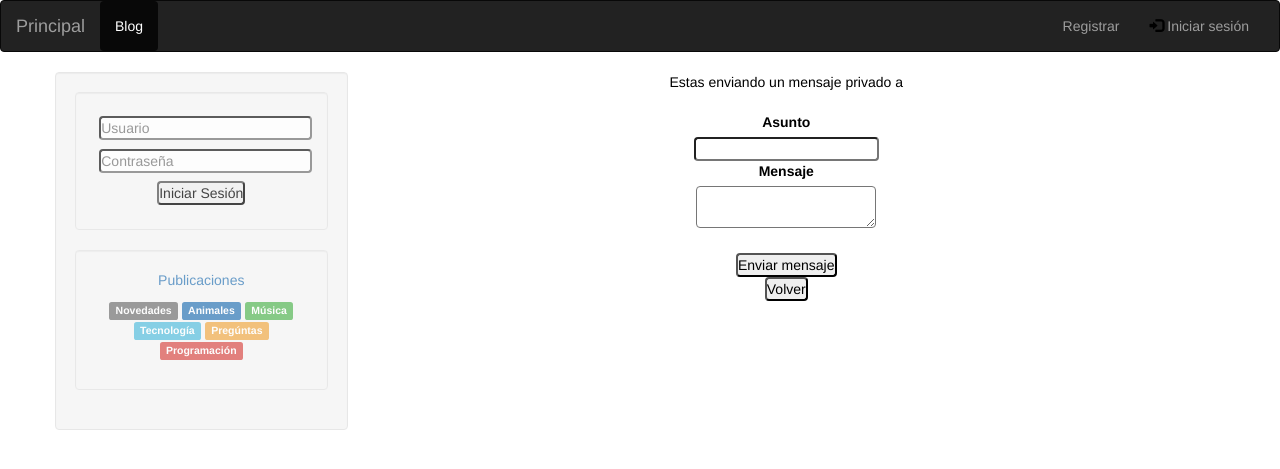
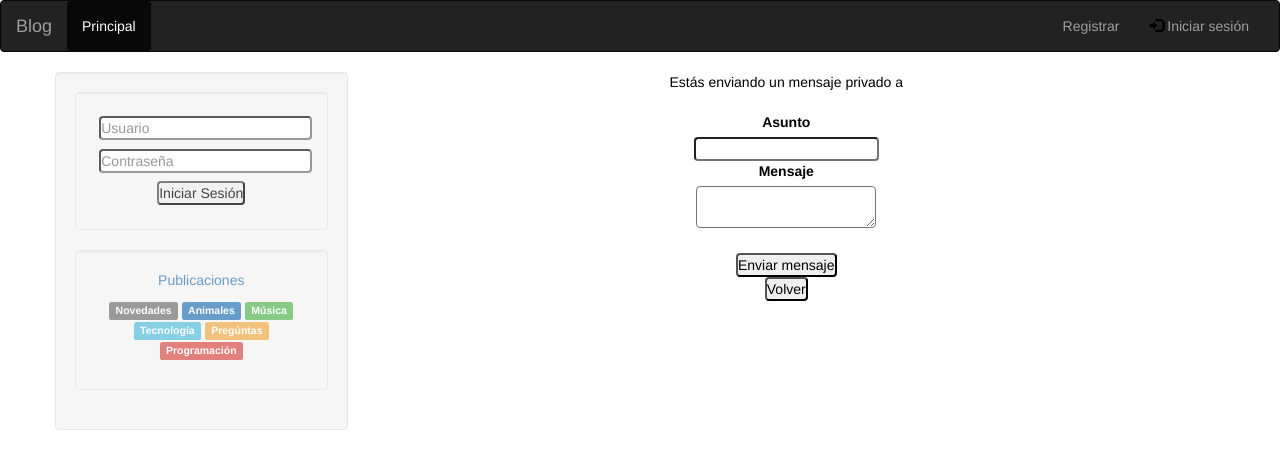
Before and after one commit to jorgelinor/blog, a Python web app: template templates/sendpm.html in a window 1280 px wide. Shown: the top 469 px of the page. Run offline with Jinja, Linux system fonts and the light colour scheme; the template is opened without the code that fills it, so the values that code supplies are empty; some libraries are stand-ins or nearby versions.

Commit message:
Algunos arreglos

```diff
--- a/handler.py
+++ b/handler.py
@@ -35,9 +35,6 @@ class Handler(webapp2.RequestHandler):
             messages_persona = messages.get(persona.user_id)
             if messages_persona == None:
                 msgs = list(db.GqlQuery("select * from Message where destination='%s'"%persona.user_id))
-                for e in msgs:
-                    if e.submitter != "Administracion":
-                        e.submitter = User.by_username(e.submitter).displayName
                 messages[persona.user_id] = msgs
                 memcache.set('Message',messages)
             return self.display_names(persona,memcache.get('Message').get(persona.user_id))
@@ -178,7 +175,7 @@ class Handler(webapp2.RequestHandler):
                 e.submitter = "ti"
             else:
                 submitter = User.by_username(e.submitter)
-                if e.submitter != "ti":
+                if e.submitter != "ti" and e.submitter != "Administracion":
                     if not submitter:
                         e.submitter = e.submitter+"|False"
                     else:
--- a/templates/base.html
+++ b/templates/base.html
@@ -37,11 +37,11 @@
         <span class="icon-bar"></span>
         <span class="icon-bar"></span>
       </button>
-      <a class="navbar-brand" href="/">Principal</a>
+      <a class="navbar-brand" href="/posts/news">Blog</a>
     </div>
     <div class="collapse navbar-collapse" id="myNavbar">
       <ul class="nav navbar-nav">
-        <li class="active"><a href="/posts/news">Blog</a></li>
+        <li class="active"><a href="/">Principal</a></li>
         {%if user%}
 	        <li><a id="inbox-link" onclick="activate()">Mensajes</a></li>
 	        <li><a href="/newpost">Postear</a></li>
@@ -54,10 +54,10 @@
 	          {{msg.subject|safe}}
 	        </center>
 	        <br>
-	        {%if msg.submitter != "Administracion|False"%}
+	        {%if msg.submitter != "Administracion"%}
 	          De: <a href="/profile?u={{msg.submitter}}">{{msg.submitter}}</a><br>
 	        {%else%}
-	          De: {{msg.submitter.split("|")[0]}}<br>
+	          De: Administración<br>
 	        {%endif%}
 	        <center style='color: white'>
 	          {{msg.content|safe}}
--- a/templates/sendpm.html
+++ b/templates/sendpm.html
@@ -1,6 +1,6 @@
 {%extends "base.html"%}
 {%block content%}
-Estas enviando un mensaje privado a {{target.displayName}}
+Estás enviando un mensaje privado a {{target.displayName}}
 <form method="post">
 	<br>
 	<label>Asunto</label>
```
Also changed, not shown: admin.py (+4 -4 lines), 8 other files.
